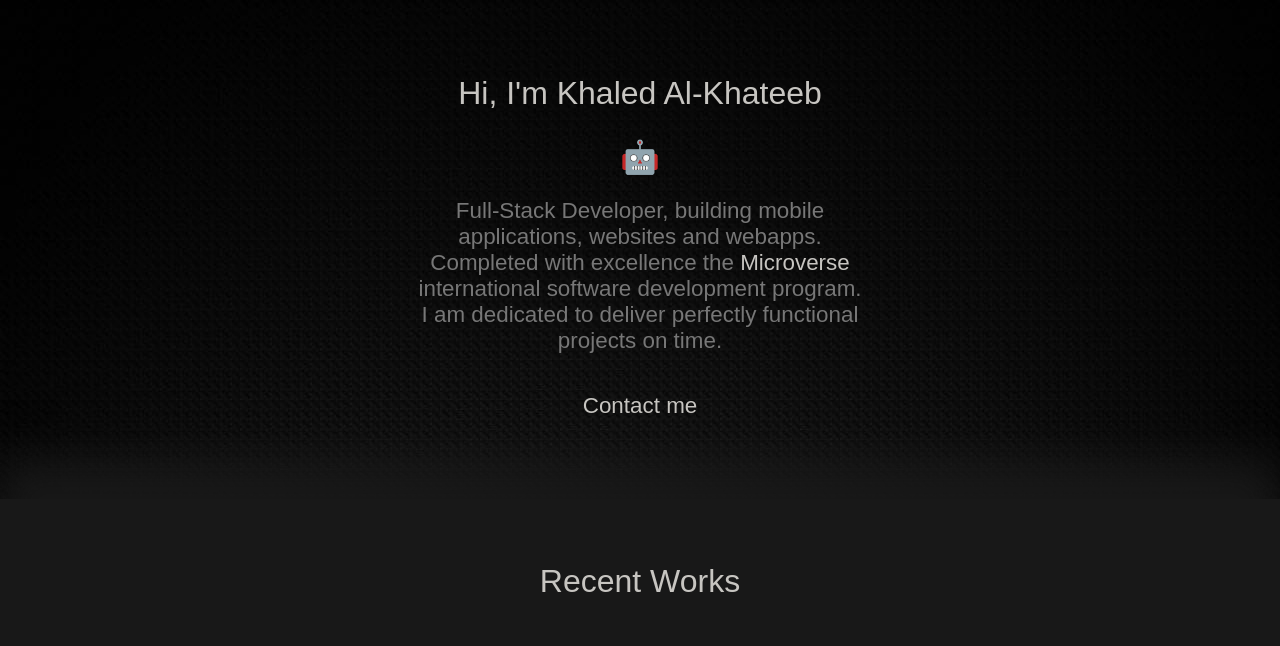
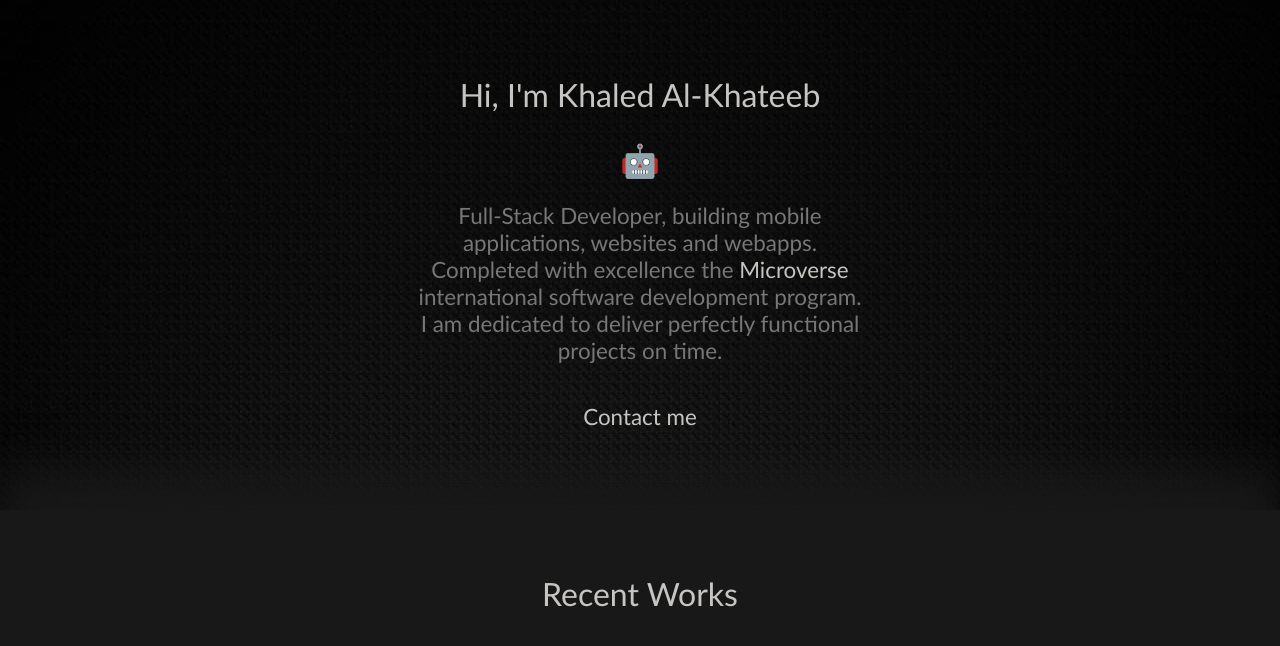
Before and after one commit to Khaled-AlKhateeb/my-portfolio, a React (Create React App) app: page / in a window 1280 px wide. Shown: the top 646 px of the page. Built offline with nearby package versions, Linux system fonts and the light colour scheme.

Commit message:
Trial and error

```diff
--- a/src/index.css
+++ b/src/index.css
@@ -10,7 +10,7 @@
   --reactNative: #045588;
   --redux: #7248b6;
   --Secondary: #424242;
-  font-family: Ubuntu, sans-serif;
+  font-family: 'Trebuchet MS', 'Lucida Sans Unicode', 'Lucida Grande', 'Lucida Sans', Arial, sans-serif;
 }
 
 body {
--- a/src/styles/Home.css
+++ b/src/styles/Home.css
@@ -13,6 +13,9 @@
 
 .main-info-container {
   background-image: url('../assets/main-bg.jpg');
+  background-position: center;
+  background-repeat: no-repeat;
+  background-size: cover;
   display: flex;
   flex-direction: column;
   width: 100%;
@@ -30,7 +33,7 @@
 
 .main-title {
   font-size: 2rem;
-  font-weight: 400;
+  font-weight: 100;
   color: var(--Hover);
 }
 
```
